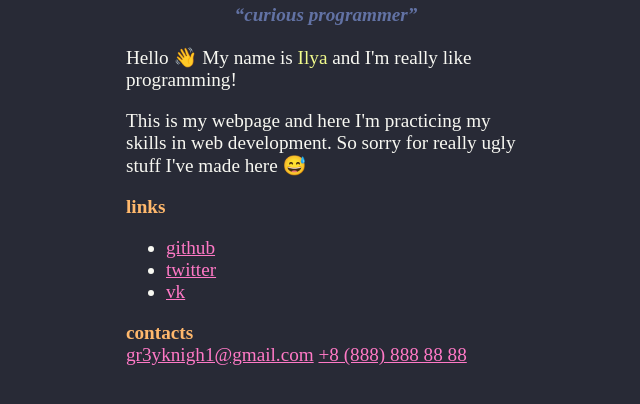
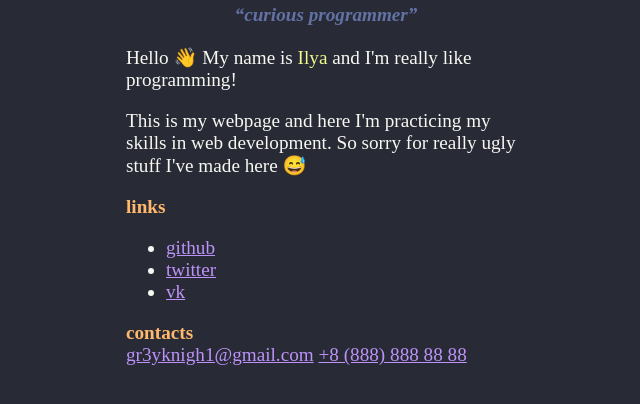
Before and after one commit to gr3yknigh1/gr3yknigh1.dev, a plain HTML site: page index.html in a window 1280 px wide. Shown: the part 264-668 px from the top of the page, without its empty margins (314-954 px from the left). Drawn offline with Linux system fonts and the light colour scheme; a web font is replaced by a local one.

Commit message:
Change anchor color

```diff
--- a/styles.css
+++ b/styles.css
@@ -61,7 +61,7 @@ b {
 }
 
 a {
-    color: var(--pink);
+    color: var(--purple);
     font-style: normal;
 }
 
```
